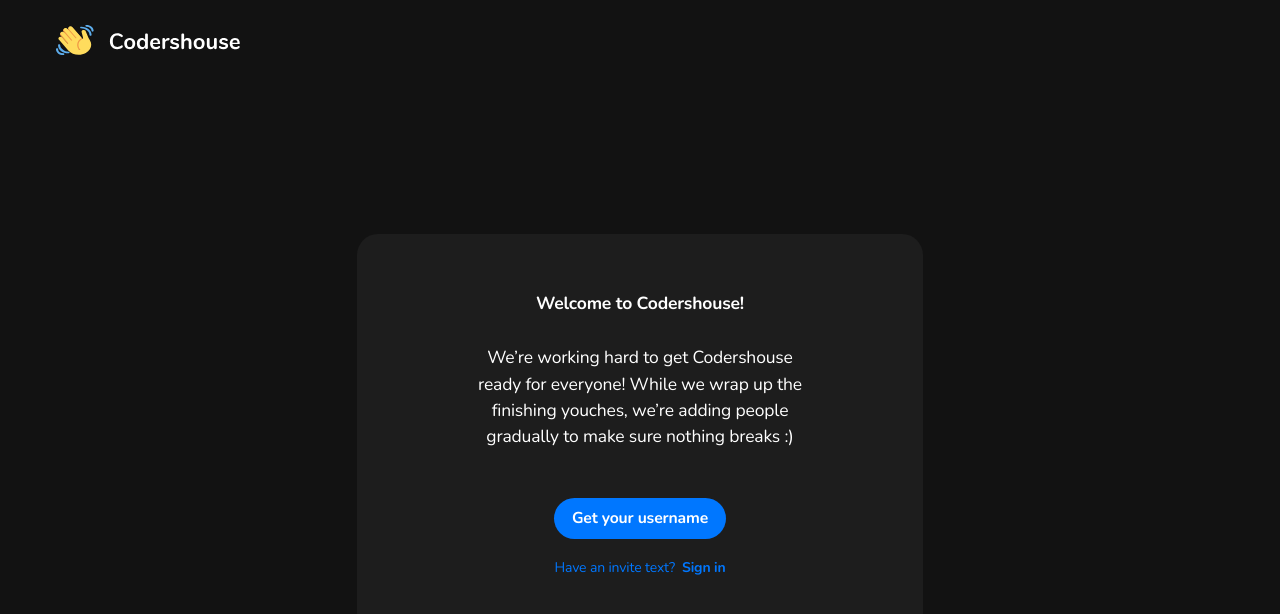
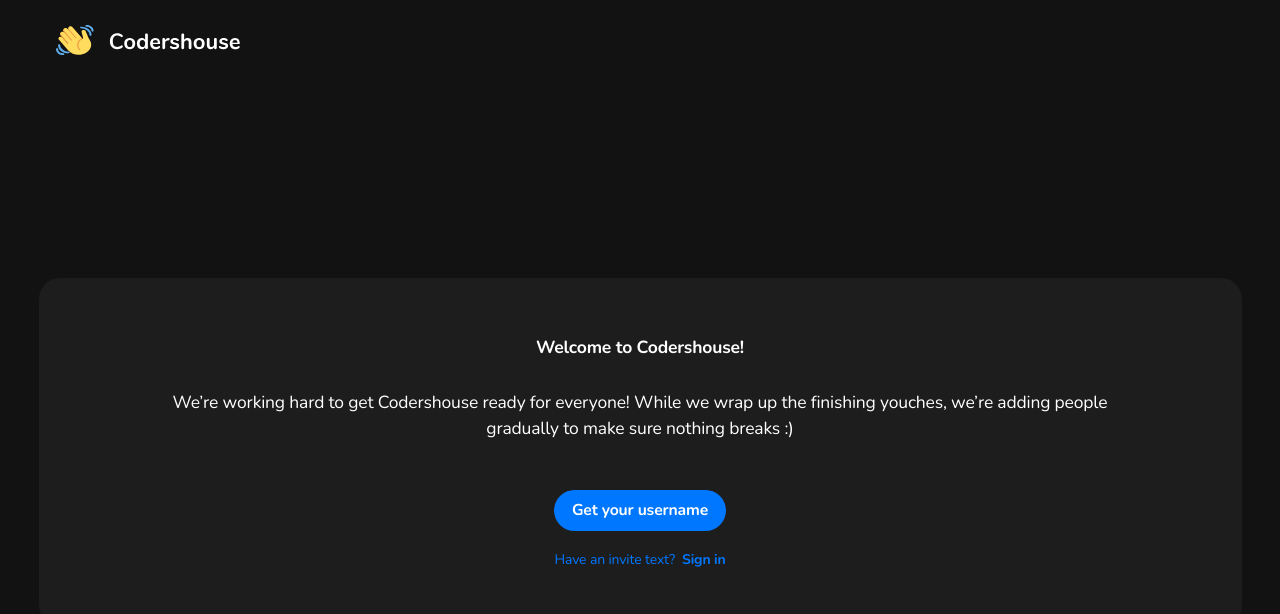
Before and after one commit to imedisa/Coders-House, a Vue app: page / in a window 1280 px wide. Shown: the top 614 px of the page. Built offline with nearby package versions, Linux system fonts and the light colour scheme.

Commit message:
edited 2

```diff
--- a/src/pages/AuthPage.vue
+++ b/src/pages/AuthPage.vue
@@ -1,5 +1,9 @@
 <template>
-
+  <div>
+    <h2>
+        Hello world
+    </h2>
+  </div>
 </template>
 
 <script>
--- a/src/pages/HomeView.vue
+++ b/src/pages/HomeView.vue
@@ -6,7 +6,10 @@
 
 <template>
     <!-- MAIN PAGE -->
-  <div class="flex flex-col rounded-3xl justify-center align-center my-20 mx-5 sm:mx-32 xl:mx-96 xl:my-48" style="background-color: var(--Background-secondary);">
+    <!-- my-20 -->
+    <!-- xl:my-48 -->
+  <div class="h-[calc(100vh-2rem)] flex justify-items-center items-center">
+    <div class="flex flex-col rounded-3xl justify-center align-center mx-5" style="background-color: var(--Background-secondary);">
    <div class="text-center py-8 px-5 sm:px-14 lg:px-32 lg:py-16">
     <!-- TITLE -->
     <div class="font-bold text-sm lg:text-xl ">Welcome to Codershouse!</div>
@@ -18,9 +21,10 @@
     </div>
     <!-- SIGN UP -->
     <div class=" flex-row text-xs lg:text-base text-center mx-0 mt-2 lg:mt-5" style="color: var(--Blue);">
-        <a href="" class="mr-1">Have an invite text?</a>
-        <a href="" class="ml-1 font-bold">Sign in</a>
+        <router-link to="" class="mr-1">Have an invite text?</router-link>
+        <router-link to="/auth" class="ml-1 font-bold">Sign in</router-link>
     </div>
    </div>
   </div>
+  </div>
 </template>
```
